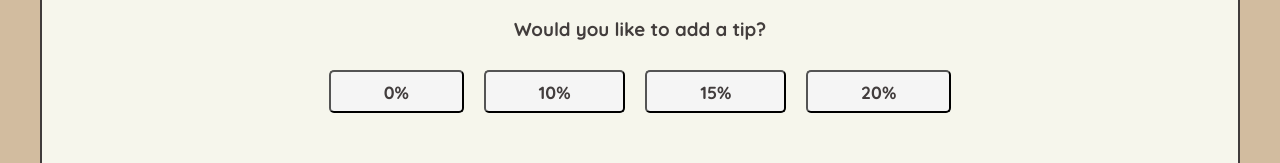
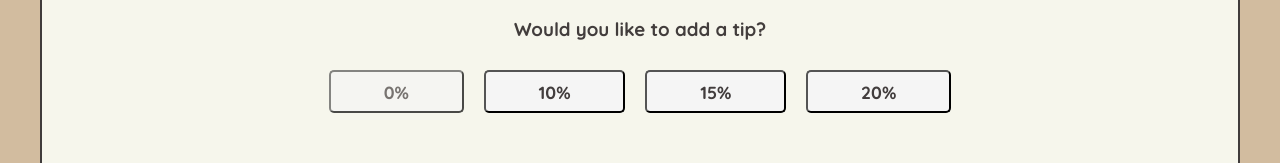
Before and after one commit to chingu-voyages/v50-tier1-team-03, a React (Vite) app: page /checkout in a window 1280 px wide. In both pictures the pointer is over the button "0%". Shown: the part 279-442 px from the top of the page. Built offline with nearby package versions, Linux system fonts and the light colour scheme.

Commit message:
Added button interaction styling, moved checkout class variables upsheet

```diff
--- a/src/components/Checkout.jsx
+++ b/src/components/Checkout.jsx
@@ -8,6 +8,9 @@ export default function Checkout() {
     let tipModifier = 1;
     let total = subtotal;
     let credit = 0;
+
+    const success = document.querySelector('.payment-success');
+    const fail = document.querySelector('.payment-fail');
 
 //Tip modifier functions
     function tipZero() {
@@ -33,9 +36,6 @@ export default function Checkout() {
     }
 
 //Check balance function
-    const success = document.querySelector('.payment-success');
-    const fail = document.querySelector('.payment-fail');
-
     function checkBalance() {
         if (!success.classList.contains('hidden')){
             success.classList.add('hidden');
--- a/src/index.css
+++ b/src/index.css
@@ -503,6 +503,17 @@ section {
     margin: 10px;
   }
 
+  .tip-options .tip-btn:focus,
+  .tip-options .tip-btn:hover,
+  .checkout-btn-final:hover,
+  .submit-btn:hover{
+    opacity: 0.7;
+  }
+
+  .tip-options .tip-btn:active{
+    transform: scale(0.9);
+  }
+
   .add-credit {
     flex-direction: column;
     align-items: center;
```
